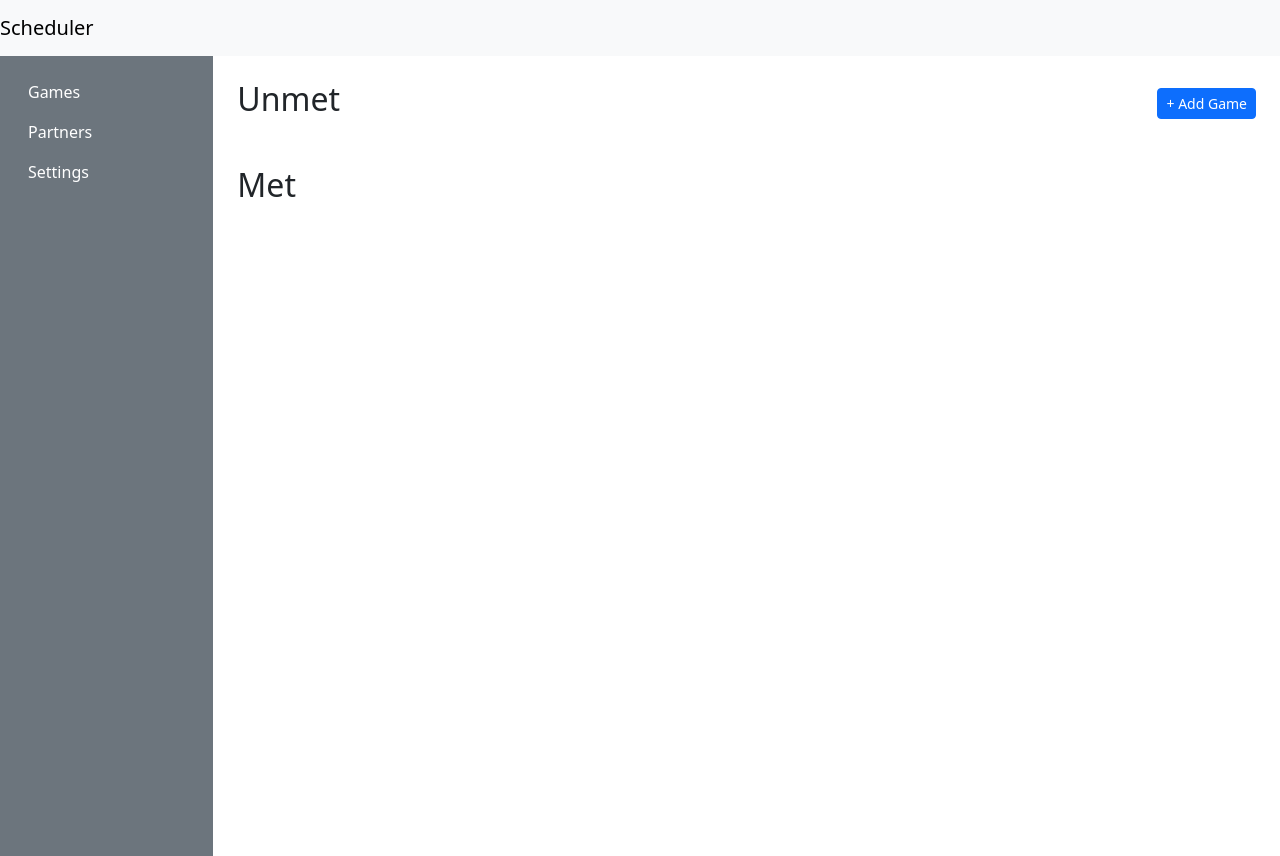
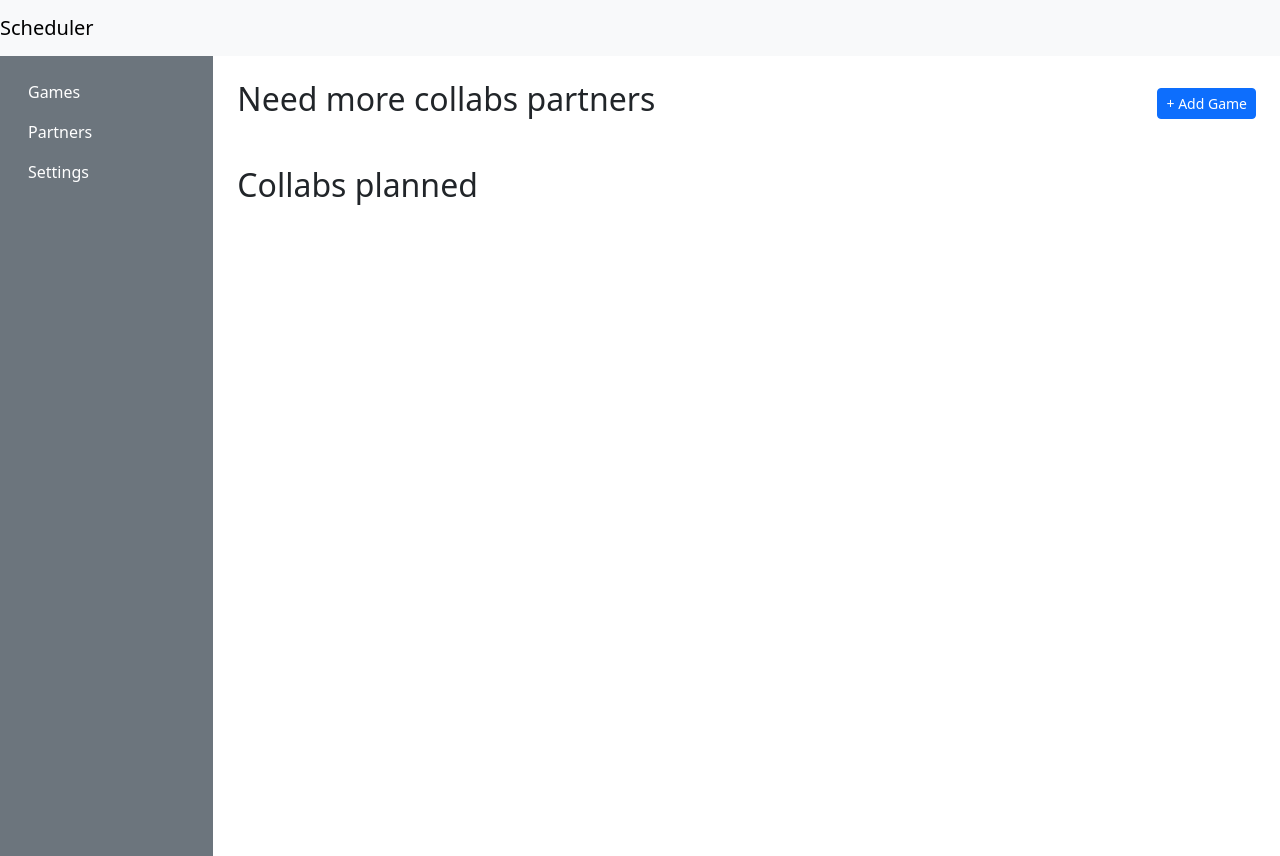
Before and after one commit to NebuPookins/Stream-Collab-Scheduler, a React (Vite) app: page /games in a window 1280 px wide. Built offline with nearby package versions, Linux system fonts and the light colour scheme.

Commit message:
Show humanized dates on GamesListView

```diff
--- a/src/components/GamesListView.tsx
+++ b/src/components/GamesListView.tsx
@@ -4,6 +4,7 @@ import { Link, useNavigate } from 'react-router-dom';
 import { v4 as uuidv4 } from 'uuid';
 import { Game, Store, DateFormatOption } from '../types';
 import { formatDate } from '../helpers/dateFormatter';
+import { formatDistanceToNow } from 'date-fns';
 
 interface GamesListProps {
   store: Store;
@@ -43,7 +44,7 @@ const GamesListView: React.FC<GamesListProps> = ({ store, setStore }) => {
   return (
     <div>
       <div className="d-flex justify-content-between align-items-center mb-3">
-        <h2>Unmet</h2>
+        <h2>Need more collabs partners</h2>
         <button className="btn btn-sm btn-primary" onClick={addGame}>+ Add Game</button>
       </div>
 
@@ -60,12 +61,12 @@ const GamesListView: React.FC<GamesListProps> = ({ store, setStore }) => {
               )}
               <Link to={`/games/${g.id}`} style={{ verticalAlign: 'middle' }}>{g.name}</Link>
             </div>
-            <small>{g.deadline ? formatDate(g.deadline, store.settings.dateFormat) : 'No deadline'} | {g.asks.filter(a=>a.confirmed).length}/{g.desiredPartners}</small>
+            <small>{g.deadline ? `${formatDate(g.deadline, store.settings.dateFormat)} (${formatDistanceToNow(g.deadline, { addSuffix: true })})` : 'No deadline'} | {g.asks.filter(a=>a.confirmed).length}/{g.desiredPartners}</small>
           </li>
         ))}
       </ul>
 
-      <h2>Met</h2>
+      <h2>Collabs planned</h2>
       <ul className="list-group">
         {met.sort(sortByDeadline).map(g => (
           <li key={g.id} className="list-group-item d-flex justify-content-between align-items-center">
@@ -79,7 +80,7 @@ const GamesListView: React.FC<GamesListProps> = ({ store, setStore }) => {
               )}
               <Link to={`/games/${g.id}`} style={{ verticalAlign: 'middle' }}>{g.name}</Link>
             </div>
-            <small>{g.deadline ? formatDate(g.deadline, store.settings.dateFormat) : 'No deadline'} | {g.asks.filter(a=>a.confirmed).length}/{g.desiredPartners}</small>
+            <small>{g.deadline ? `${formatDate(g.deadline, store.settings.dateFormat)} (${formatDistanceToNow(g.deadline, { addSuffix: true })})` : 'No deadline'} | {g.asks.filter(a=>a.confirmed).length}/{g.desiredPartners}</small>
           </li>
         ))}
       </ul>
```
